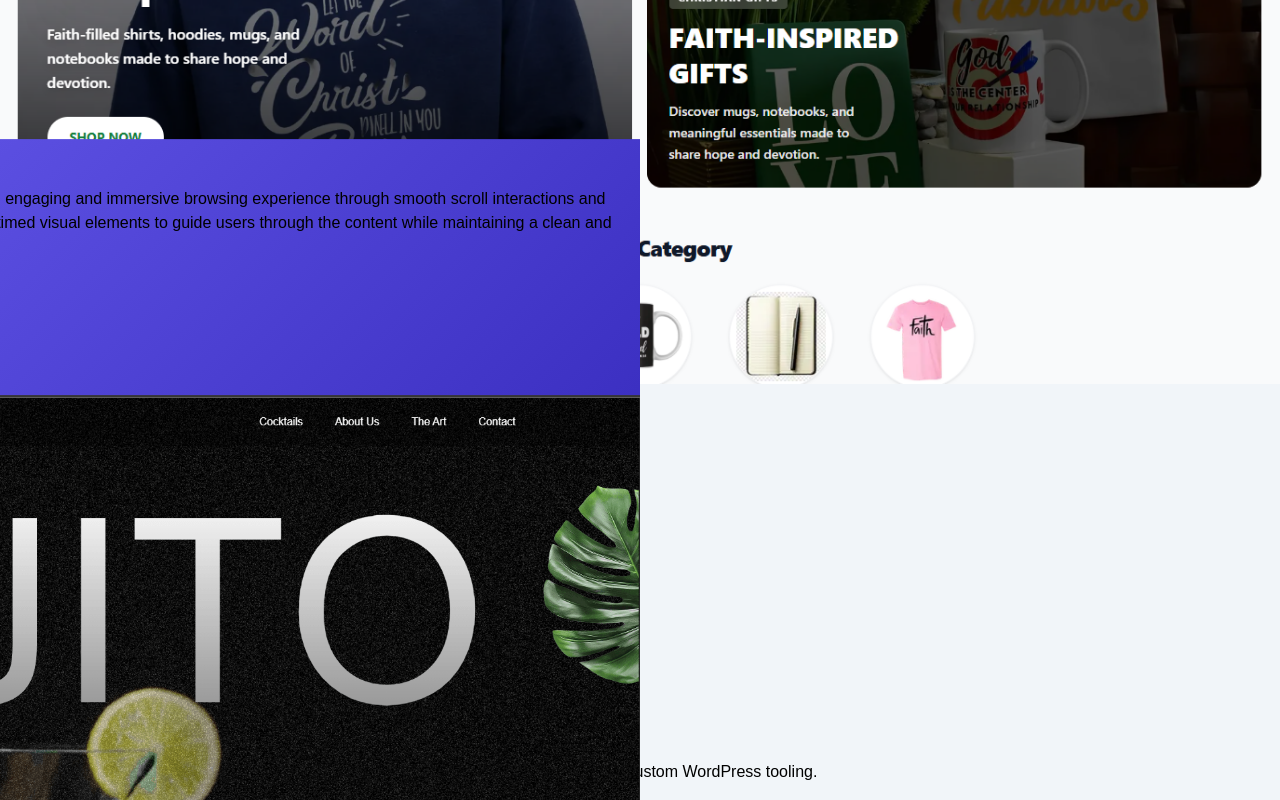
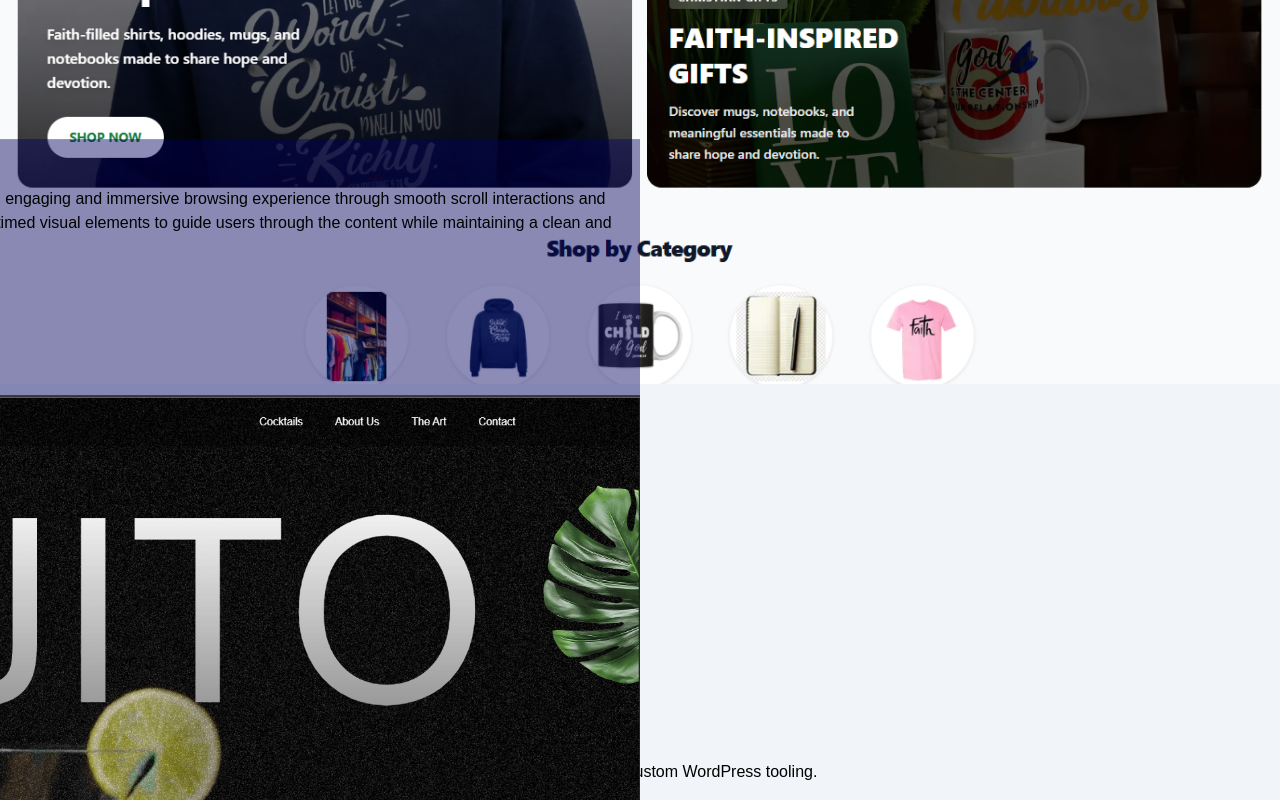
Before and after one commit to jkClyde/modern-portfolio, a React (Vite) app: page / in a window 1280 px wide. Shown: the part 2260-3060 px from the top of the page. Built offline with nearby package versions, Linux system fonts and the light colour scheme; a web font is replaced by a local one.

Commit message:
card cards update

```diff
--- a/src/components/Work.jsx
+++ b/src/components/Work.jsx
@@ -43,6 +43,17 @@ const shade = (hex, percent) => {
 const cardGradient = (hex) =>
     `linear-gradient(135deg, ${shade(hex, 15)}, ${shade(hex, -20)})`;
 
+// Translucent tint of a project's color, used as the glass card's surface color.
+// Darkened first so white text stays readable against the glass.
+const glassTint = (hex, alpha) => {
+    const darkened = shade(hex, -35);
+    const num = parseInt(darkened.replace("#", ""), 16);
+    const r = (num >> 16) & 0xff;
+    const g = (num >> 8) & 0xff;
+    const b = num & 0xff;
+    return `rgba(${r}, ${g}, ${b}, ${alpha})`;
+};
+
 const projects = [
     {
         client: "Ayoha",
@@ -50,7 +61,7 @@ const projects = [
         description:
             "A modern landing page built with Next.js, Tailwind CSS, and GSAP, focused on creating an engaging and immersive browsing experience through smooth scroll interactions and dynamic animations. The page uses scroll-driven transitions, motion effects, and carefully timed visual elements to guide users through the content while maintaining a clean and responsive design.",
         tags: ["Next.js", "Tailwind CSS", "GSAP"],
-        color: "#4B3FD1",
+        color: "#5B21B6", // violet
         link: "#",
         desktop: "/img/works/ayoha-desktop.png",
         mobile: "/img/works/ayoha-mobile.png",
@@ -61,7 +72,7 @@ const projects = [
         description:
             "A modern e-commerce store built with Next.js and Tailwind CSS, using WooCommerce as a headless CMS for product and order management. The frontend delivers a responsive shopping experience with dynamic product browsing, cart functionality, and a streamlined checkout flow.",
         tags: ["NextJS", "Tailwind CSS", "WooCommerce", "REST API"],
-        color: "#FF7A21",
+        color: "#0369A1", // teal-blue
         link: "#",
         desktop: "/img/works/bdn-desktop.png",
         mobile: "/img/works/bdn-desktop.png",
@@ -72,7 +83,7 @@ const projects = [
         description:
             "A mobile application for tracking produce batches throughout the supply chain, providing chain-of-custody tracking with real-time location mapping and IoT sensor monitoring. The app displays live temperature, humidity, and vibration readings to help monitor produce conditions from harvest to delivery.",
         tags: ["React Native", "Supabase", "IoT"],
-        color: "#E5342C",
+        color: "#15803D", // green
         link: "#",
         desktop: "/img/works/calatrace-dashboard.png",
         mobile: "/img/works/calatrace-mobile.png",
@@ -84,7 +95,7 @@ const projects = [
         description:
             "A project management SaaS platform designed to help teams organize projects, manage tasks, and track progress in one centralized workspace. Built with a modern responsive interface featuring role-based access, project and task management, and a structured workflow for keeping teams organized and productive.",
         tags: ["NextJS", "Firebase", "Tailwind", "ShadCN", "Prisma"],
-        color: "#4F46E5",
+        color: "#9D174D", // deep purple/plum
         link: "#",
         desktop: "/img/works/pms-desktop.png",
         mobile: "/img/works/pms-mobile.png",
@@ -242,11 +253,28 @@ const Work = () => {
                             ref={(el) => (cardRefs.current[i] = el)}
                             style={{
                                 zIndex: total - i,
-                                backgroundImage: cardGradient(project.color),
+                                backgroundColor: glassTint(project.color, 0.45),
                             }}
-                            className="absolute left-1/2 top-1/2 flex size-full flex-col justify-center overflow-hidden rounded-2xl p-6 will-change-transform sm:p-10 md:p-14"
+                            className="absolute left-1/2 top-1/2 flex size-full flex-col justify-center overflow-hidden rounded-2xl p-6 will-change-transform sm:p-10 md:p-14 border border-white/20 shadow-2xl shadow-black/40 backdrop-blur-2xl"
                         >
-                            <div className="flex flex-col  gap-[4rem] md:h-full md:flex-row md:items-center md:gap-14">
+                            {/* Soft glow blobs behind the glass, tinted with the project's color,
+                                so there's something with color/texture for the blur to pick up */}
+                            <div
+                                className="pointer-events-none absolute -left-24 -top-24 size-72 rounded-full opacity-25 blur-3xl"
+                                style={{ backgroundColor: project.color }}
+                            />
+                            <div
+                                className="pointer-events-none absolute -bottom-24 -right-24 size-72 rounded-full opacity-20 blur-3xl"
+                                style={{ backgroundColor: shade(project.color, -20) }}
+                            />
+
+                            {/* Dark scrim so text keeps contrast regardless of the underlying color */}
+                            <div className="pointer-events-none absolute inset-0 bg-black/35" />
+
+                            {/* Faint top sheen for the classic glass "catching light" edge */}
+                            <div className="pointer-events-none absolute inset-x-0 top-0 h-px bg-gradient-to-r from-transparent via-white/60 to-transparent" />
+
+                            <div className="relative flex flex-col  gap-[4rem] md:h-full md:flex-row md:items-center md:gap-14">
                                 {/* Left: details */}
                                 <div className="flex flex-col gap-3 md:flex-1 md:gap-6">
                                     <div className="flex items-start justify-between gap-6">
@@ -257,7 +285,7 @@ const Work = () => {
                                             ({String(i + 1).padStart(2, "0")})
                                         </span>
                                     </div>
-                                    <p className="max-w-lg font-circular-web text-sm text-white/70 md:text-base">
+                                    <p className="max-w-lg font-circular-web text-sm text-white/80 md:text-base">
                                         {project.description}
                                     </p>
                                     <div className="flex flex-wrap gap-x-6 gap-y-3 md:mt-auto md:pt-0">
@@ -272,10 +300,10 @@ const Work = () => {
                                     </div>
 
                                     <Button
-
                                         title="View Website"
                                         leftIcon={<TiLocationArrow />}
-                                        containerClass="bg-white flex-center gap-1 text-[4B3FD1]"
+                                        containerClass="bg-white flex-center gap-1"
+                                        style={{ color: project.color }}
                                     />
                                 </div>
 
```
